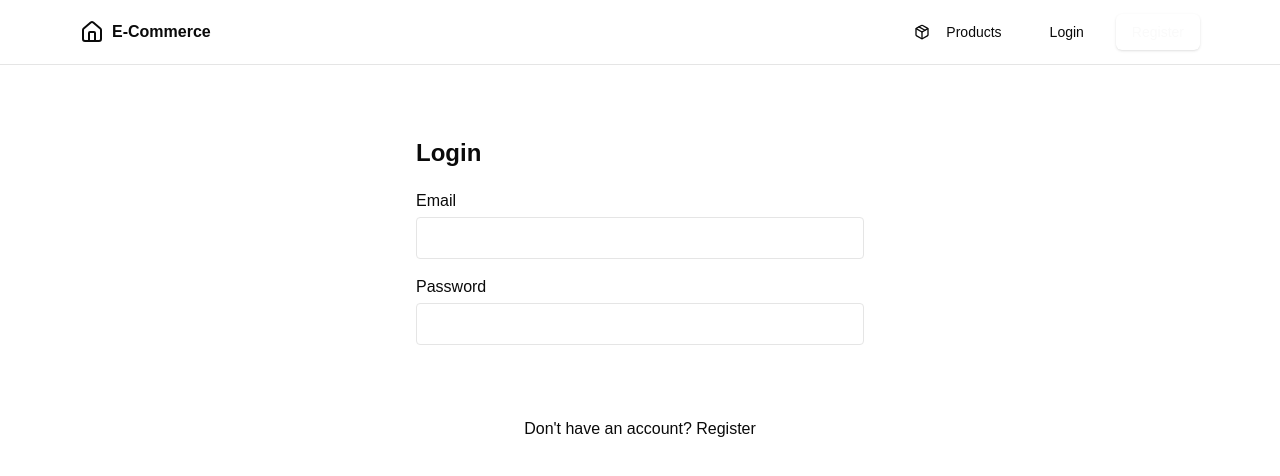
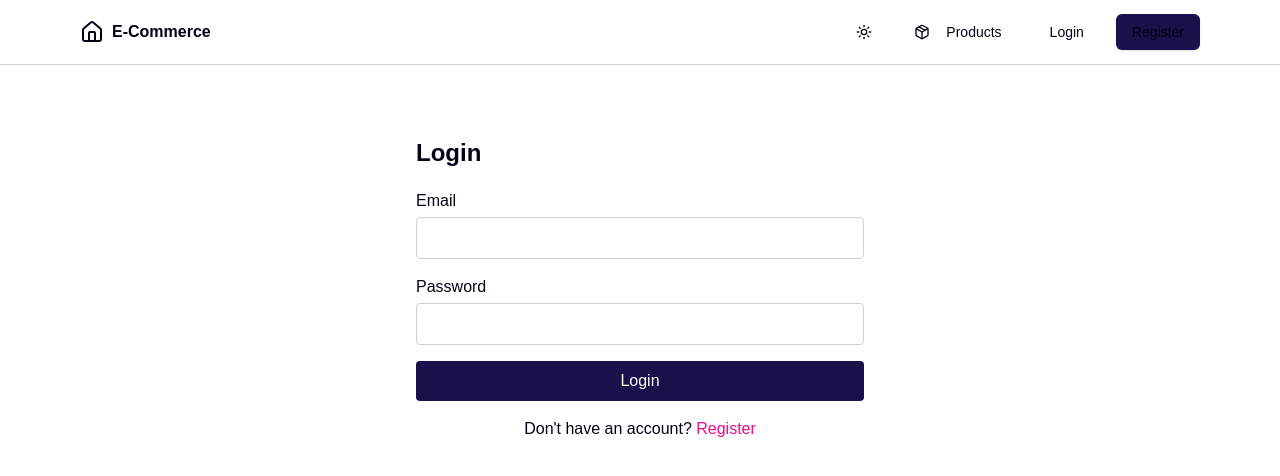
Before and after one commit to Tolgabbao/frontend, a Next.js app: page /login in a window 1280 px wide. Shown: the top 476 px of the page. Built offline with nearby package versions, Linux system fonts and the light colour scheme; no server answers.

Commit message:
added theme-change logic

```diff
--- a/app/globals.css
+++ b/app/globals.css
@@ -5,6 +5,8 @@
 :root {
   --primary: #17124A;
   --secondary: #845EF7;
+  --background: #FFFFFF;
+  --foreground: #040217;
   --error: #FF000D;
   --warning: #FFB020;
   --info: #3366FF;
@@ -46,8 +48,8 @@ body {
     --foreground: 0 0% 3.9%;
     --card: 0 0% 100%;
     --card-foreground: 0 0% 3.9%;
-    --popover: 0 0% 100%;
-    --popover-foreground: 0 0% 3.9%;
+    --popover: #FFFFFF;
+    --popover-foreground: #040217;
     --primary: 0 0% 9%;
     --primary-foreground: 0 0% 98%;
     --secondary: 0 0% 96.1%;
@@ -73,8 +75,8 @@ body {
     --foreground: 0 0% 98%;
     --card: 0 0% 3.9%;
     --card-foreground: 0 0% 98%;
-    --popover: 0 0% 3.9%;
-    --popover-foreground: 0 0% 98%;
+    --popover: #040217;
+    --popover-foreground: #FFFFFF;
     --primary: 0 0% 98%;
     --primary-foreground: 0 0% 9%;
     --secondary: 0 0% 14.9%;
@@ -155,3 +157,10 @@ body {
     transform: translateX(-100%);
   }
 }
+
+.dark {
+  --background: #040217;
+  --foreground: #FFFFFF;
+  --primary: #845EF7;
+  --secondary: #17124A;
+}
--- a/app/layout.tsx
+++ b/app/layout.tsx
@@ -2,6 +2,7 @@ import type { Metadata } from "next";
 import { Geist, Geist_Mono } from "next/font/google";
 import "./globals.css";
 import Navigation from "@/components/Navigation";
+import { ThemeProvider } from "@/components/theme-provider";
 
 const geistSans = Geist({
   variable: "--font-geist-sans",
@@ -24,12 +25,19 @@ export default function RootLayout({
   children: React.ReactNode;
 }>) {
   return (
-    <html lang="en">
+    <html lang="en" suppressHydrationWarning>
       <body className={`${geistSans.variable} ${geistMono.variable} antialiased`}>
-        <Navigation />
-        <main className="max-w-6xl mx-auto px-4 py-8">
-          {children}
-        </main>
+        <ThemeProvider
+          attribute="class"
+          defaultTheme="system"
+          enableSystem
+          disableTransitionOnChange
+        >
+          <Navigation />
+          <main className="max-w-6xl mx-auto px-4 py-8">
+            {children}
+          </main>
+        </ThemeProvider>
       </body>
     </html>
   );
--- a/app/page.tsx
+++ b/app/page.tsx
@@ -91,13 +91,19 @@ const ProductList: React.FC = () => {
           }
           window.history.pushState({}, '', `?${params.toString()}`);
         }}>
-          <SelectTrigger>
+          <SelectTrigger className="w-[200px] bg-background border-medium-gray text-foreground">
             <SelectValue placeholder="Select Category" />
           </SelectTrigger>
-          <SelectContent>
-            <SelectItem value="all">All Categories</SelectItem>
+          <SelectContent className="bg-background border-medium-gray">
+            <SelectItem value="all" className="text-foreground hover:bg-light-gray">All Categories</SelectItem>
             {categories.map(cat => (
-              <SelectItem key={cat.id} value={cat.id.toString()}>{cat.name}</SelectItem>
+              <SelectItem
+                key={cat.id}
+                value={cat.id.toString()}
+                className="text-foreground hover:bg-light-gray"
+              >
+                {cat.name}
+              </SelectItem>
             ))}
           </SelectContent>
         </Select>
@@ -105,8 +111,11 @@ const ProductList: React.FC = () => {
 
       <div className="grid grid-cols-1 md:grid-cols-2 lg:grid-cols-3 gap-6">
         {products.map((product) => (
-          <Card key={product.id}>
+          <Card key={product.id} className="border-medium-gray">
             <CardHeader>
+              <CardTitle className="text-xl font-semibold text-foreground mb-2">
+                {product.name}
+              </CardTitle>
               {product.image_url && (
                 <div className="aspect-w-16 aspect-h-9 mb-4">
                   <img
@@ -118,10 +127,10 @@ const ProductList: React.FC = () => {
               )}
             </CardHeader>
             <CardContent>
-              <p className="text-muted-foreground">{product.description}</p>
+              <p className="text-dark-gray">{product.description}</p>
               <div className="flex justify-between items-center mt-4">
-                <span className="text-lg font-bold">${product.price}</span>
-                <Badge variant={product.stock_quantity > 0 ? "secondary" : "destructive"}>
+                <span className="text-lg font-bold text-foreground">${product.price}</span>
+                <Badge variant={product.stock_quantity > 0 ? "default" : "destructive"} className="text-background">
                   <Package2 className="w-4 h-4 mr-1" />
                   {product.stock_quantity > 0 ? `${product.stock_quantity} in stock` : 'Out of stock'}
                 </Badge>
@@ -145,8 +154,8 @@ const ProductList: React.FC = () => {
             <CardFooter>
               {product.stock_quantity > 0 && (
                 <Button
+                  className="w-full bg-primary text-background hover:bg-secondary"
                   onClick={() => addToCart(product.id)}
-                  className="w-full"
                 >
                   <ShoppingCart className="w-4 h-4 mr-2" />
                   Add to Cart
--- a/components/Navigation.tsx
+++ b/components/Navigation.tsx
@@ -13,6 +13,7 @@ import {
 } from "@/components/ui/dropdown-menu";
 import { Avatar, AvatarFallback } from "@/components/ui/avatar";
 import { ShoppingCart, User, LogOut, Package, Home } from "lucide-react";
+import { ModeToggle } from "@/components/mode-toggle"
 
 export default function Navigation() {
   const [isLoggedIn, setIsLoggedIn] = useState(false);
@@ -51,6 +52,7 @@ export default function Navigation() {
           </Link>
 
           <div className="flex items-center space-x-4">
+            <ModeToggle />
             <Button variant="ghost" asChild>
               <Link href="/products">
                 <Package className="w-4 h-4 mr-2" />
--- /dev/null
+++ b/components/mode-toggle.tsx
@@ -0,0 +1,21 @@
+"use client"
+
+import { Moon, Sun } from "lucide-react"
+import { useTheme } from "next-themes"
+import { Button } from "@/components/ui/button"
+
+export function ModeToggle() {
+  const { theme, setTheme } = useTheme()
+
+  return (
+    <Button
+      variant="ghost"
+      size="icon"
+      onClick={() => setTheme(theme === "light" ? "dark" : "light")}
+    >
+      <Sun className="h-[1.2rem] w-[1.2rem] rotate-0 scale-100 transition-all dark:-rotate-90 dark:scale-0" />
+      <Moon className="absolute h-[1.2rem] w-[1.2rem] rotate-90 scale-0 transition-all dark:rotate-0 dark:scale-100" />
+      <span className="sr-only">Toggle theme</span>
+    </Button>
+  )
+}
--- /dev/null
+++ b/components/theme-provider.tsx
@@ -0,0 +1,9 @@
+"use client"
+
+import * as React from "react"
+import { ThemeProvider as NextThemesProvider } from "next-themes"
+import { type ThemeProviderProps } from "next-themes"
+
+export function ThemeProvider({ children, ...props }: ThemeProviderProps & { children: React.ReactNode }) {
+  return <NextThemesProvider {...props}>{children}</NextThemesProvider>
+}
--- a/package.json
+++ b/package.json
@@ -19,6 +19,7 @@
     "clsx": "^2.1.1",
     "lucide-react": "^0.475.0",
     "next": "15.1.7",
+    "next-themes": "^0.4.4",
     "react": "^19.0.0",
     "react-dom": "^19.0.0",
     "tailwind-merge": "^3.0.1",
--- a/tailwind.config.ts
+++ b/tailwind.config.ts
@@ -1,4 +1,4 @@
-import type { Config } from "tailwindcss"
+import type { Config } from "tailwindcss";
 
 const config = {
   darkMode: ["class"],
@@ -8,7 +8,6 @@ const config = {
     './app/**/*.{ts,tsx}',
     './src/**/*.{ts,tsx}',
   ],
-  prefix: "",
   theme: {
     container: {
       center: true,
@@ -19,38 +18,32 @@ const config = {
     },
     extend: {
       colors: {
-        border: "hsl(var(--border))",
-        input: "hsl(var(--input))",
-        ring: "hsl(var(--ring))",
-        background: "hsl(var(--background))",
-        foreground: "hsl(var(--foreground))",
-        primary: {
-          DEFAULT: "hsl(var(--primary))",
-          foreground: "hsl(var(--primary-foreground))",
-        },
-        secondary: {
-          DEFAULT: "hsl(var(--secondary))",
-          foreground: "hsl(var(--secondary-foreground))",
+        primary: 'var(--primary)',
+        secondary: 'var(--secondary)',
+        background: 'var(--background)',
+        foreground: 'var(--foreground)',
+        error: 'var(--error)',
+        warning: 'var(--warning)',
+        info: 'var(--info)',
+        success: 'var(--success)',
+        'light-gray': 'var(--light-gray)',
+        'medium-gray': 'var(--medium-gray)',
+        'dark-gray': 'var(--dark-gray)',
+        'message-out': 'var(--message-out)',
+        'message-in': 'var(--message-in)',
+        accent: 'var(--accent)',
+        highlight: 'var(--highlight)',
+        attention: 'var(--attention)',
+        border: "var(--medium-gray)",
+        input: "var(--light-gray)",
+        ring: "var(--primary)",
+        muted: {
+          DEFAULT: "var(--light-gray)",
+          foreground: "var(--dark-gray)",
         },
         destructive: {
-          DEFAULT: "hsl(var(--destructive))",
-          foreground: "hsl(var(--destructive-foreground))",
-        },
-        muted: {
-          DEFAULT: "hsl(var(--muted))",
-          foreground: "hsl(var(--muted-foreground))",
-        },
-        accent: {
-          DEFAULT: "hsl(var(--accent))",
-          foreground: "hsl(var(--accent-foreground))",
-        },
-        popover: {
-          DEFAULT: "hsl(var(--popover))",
-          foreground: "hsl(var(--popover-foreground))",
-        },
-        card: {
-          DEFAULT: "hsl(var(--card))",
-          foreground: "hsl(var(--card-foreground))",
+          DEFAULT: "var(--error)",
+          foreground: "var(--background)",
         },
       },
       borderRadius: {
@@ -75,6 +68,6 @@ const config = {
     },
   },
   plugins: [require("tailwindcss-animate")],
-} satisfies Config
+} satisfies Config;
 
-export default config
+export default config;
```
Also changed, not shown: 1 other file (tests, documents, lock files or other folders).
